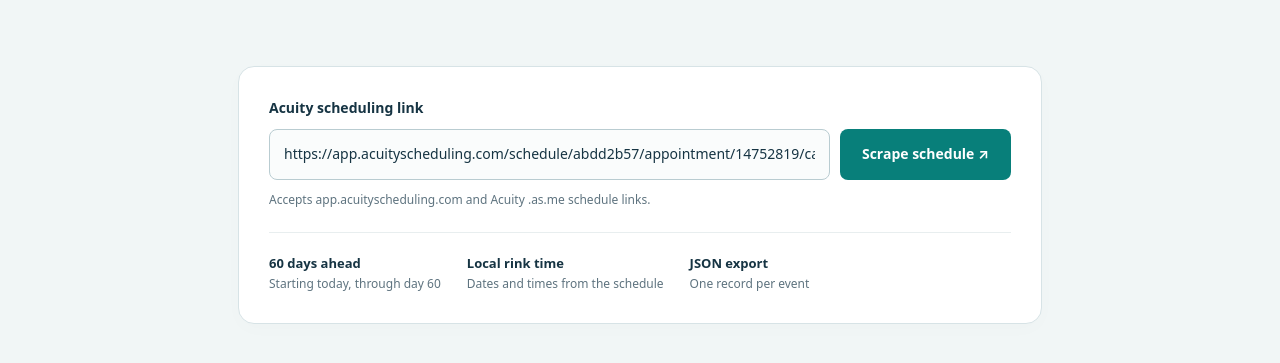
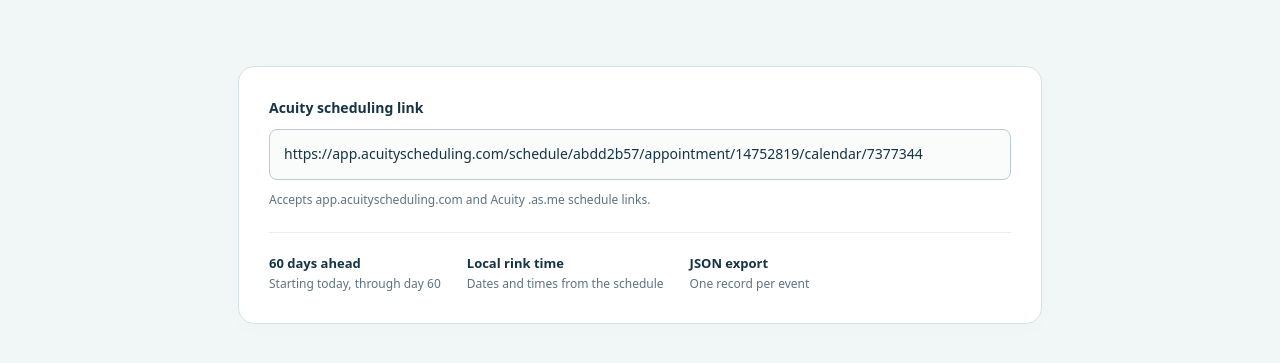
Before and after one commit to lcsleework/ice-rink-scraper, a website: page public/index.html in a window 1280 px wide. Shown: the part 79-442 px from the top of the page. Drawn offline with Linux system fonts and the light colour scheme.

Commit message:
hide button

```diff
--- a/public/index.html
+++ b/public/index.html
@@ -61,7 +61,7 @@
         <label for="schedule-url">Acuity scheduling link</label>
         <div class="input-row">
           <input id="schedule-url" name="url" type="url" required maxlength="2048" autocomplete="off" spellcheck="false" aria-describedby="url-help" value="https://app.acuityscheduling.com/schedule/abdd2b57/appointment/14752819/calendar/7377344">
-          <button id="scrape-button" type="submit">Scrape schedule <span aria-hidden="true">↗</span></button>
+          <!-- <button id="scrape-button" type="submit">Scrape schedule <span aria-hidden="true">↗</span></button> -->
         </div>
         <p class="help" id="url-help">Accepts app.acuityscheduling.com and Acuity .as.me schedule links.</p>
         <div class="facts">
```
